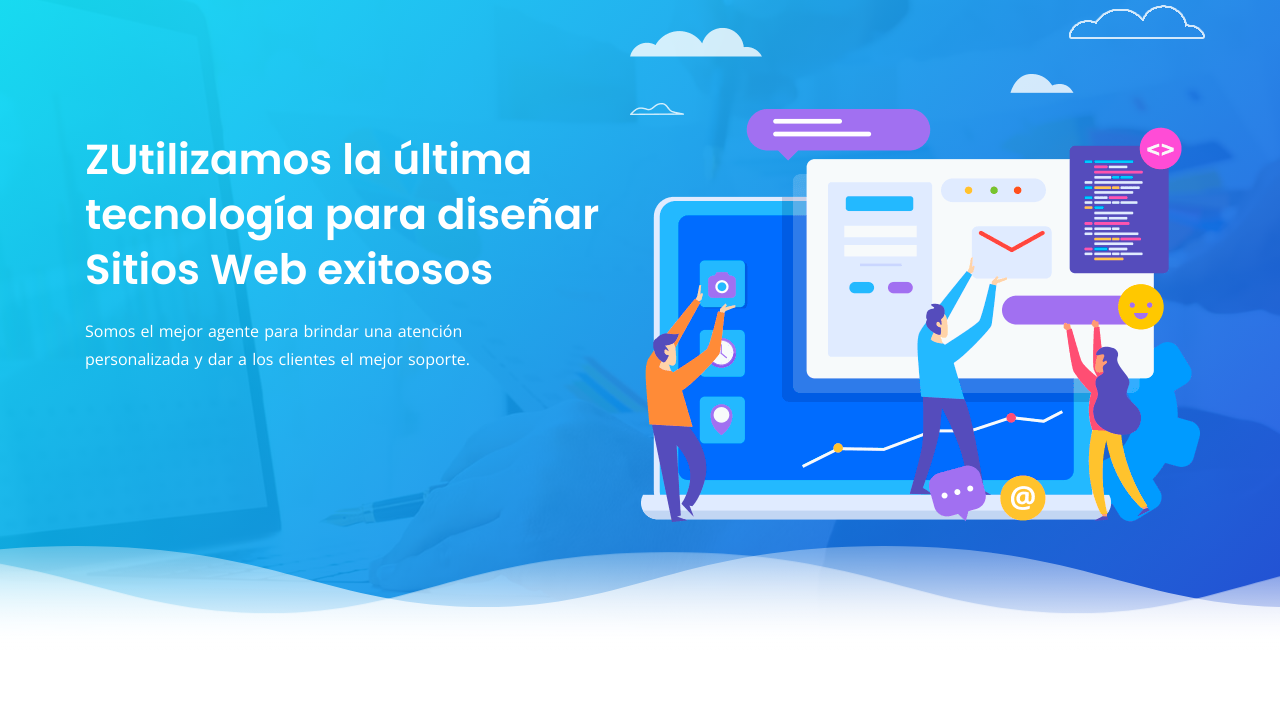
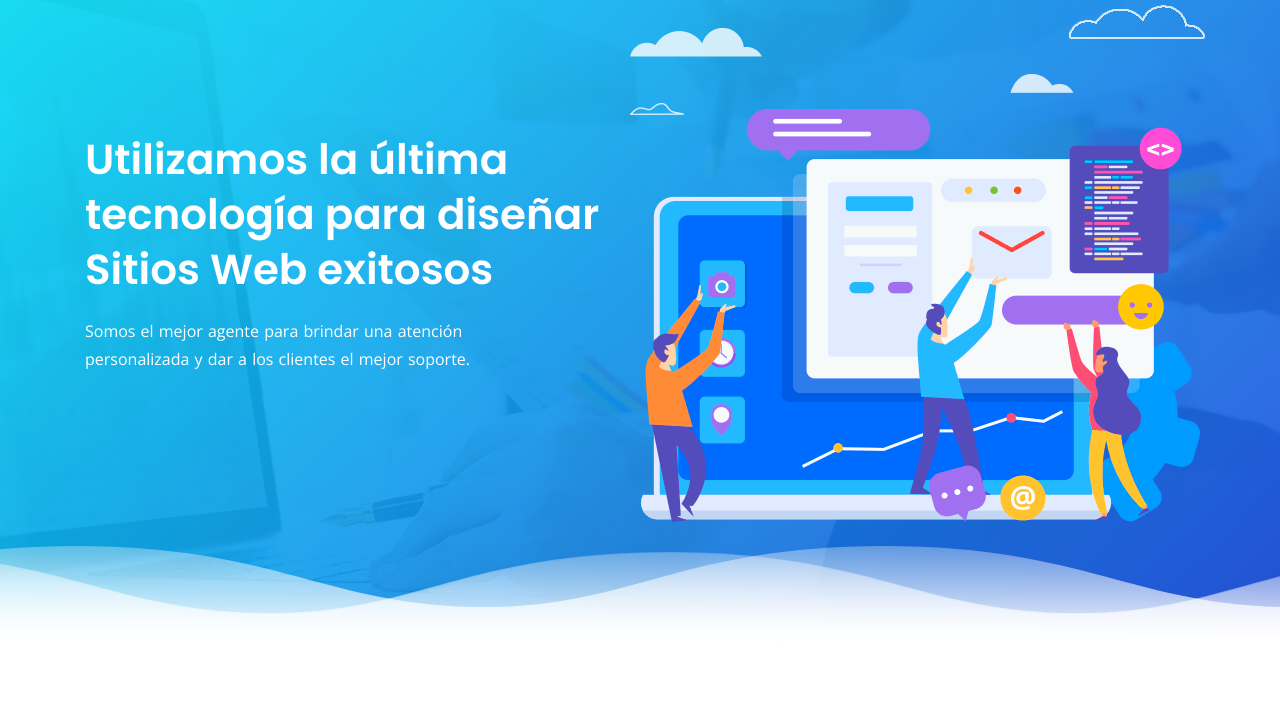
Before and after one commit to nicodespo/nicodespo.github.io, a plain HTML site: page index.html in a window 1280 px wide. Shown: the part 98-800 px from the top of the page. Drawn offline with nearby package versions, Linux system fonts and the light colour scheme.

Commit message:
Update index.html

```diff
--- a/index.html
+++ b/index.html
@@ -90,7 +90,7 @@
                     <div class="col-lg-6 col-md-12 sm-margin-40px-bottom xs-margin-30px-bottom">
                         <div class="header-text sm-width-75 xs-width-100">
 
-                            <h1 class="line-height-55 md-line-height-50 xs-line-height-40 xs-font-size28 wow fadeInUp text-white" data-wow-delay=".1s">ZUtilizamos la última tecnología para diseñar Sitios Web exitosos</h1>
+                            <h1 class="line-height-55 md-line-height-50 xs-line-height-40 xs-font-size28 wow fadeInUp text-white" data-wow-delay=".1s">Utilizamos la última tecnología para diseñar Sitios Web exitosos</h1>
                             <p class="text-white font-size16 line-height-28 xs-font-size14 xs-line-height-26 margin-30px-bottom sm-margin-20px-bottom width-80 xs-width-90 wow fadeInUp" data-wow-delay=".2s">Somos el mejor agente para brindar una atención personalizada y dar a los clientes el mejor soporte.</p>
                             <div class="wow fadeInUp story-video" data-wow-delay=".4s">
                                 <!-- <a href="video/presentacion.mp4" class="btn-play video vertical-align-middle"><i class="fa fa-play"></i></a> -->
```
